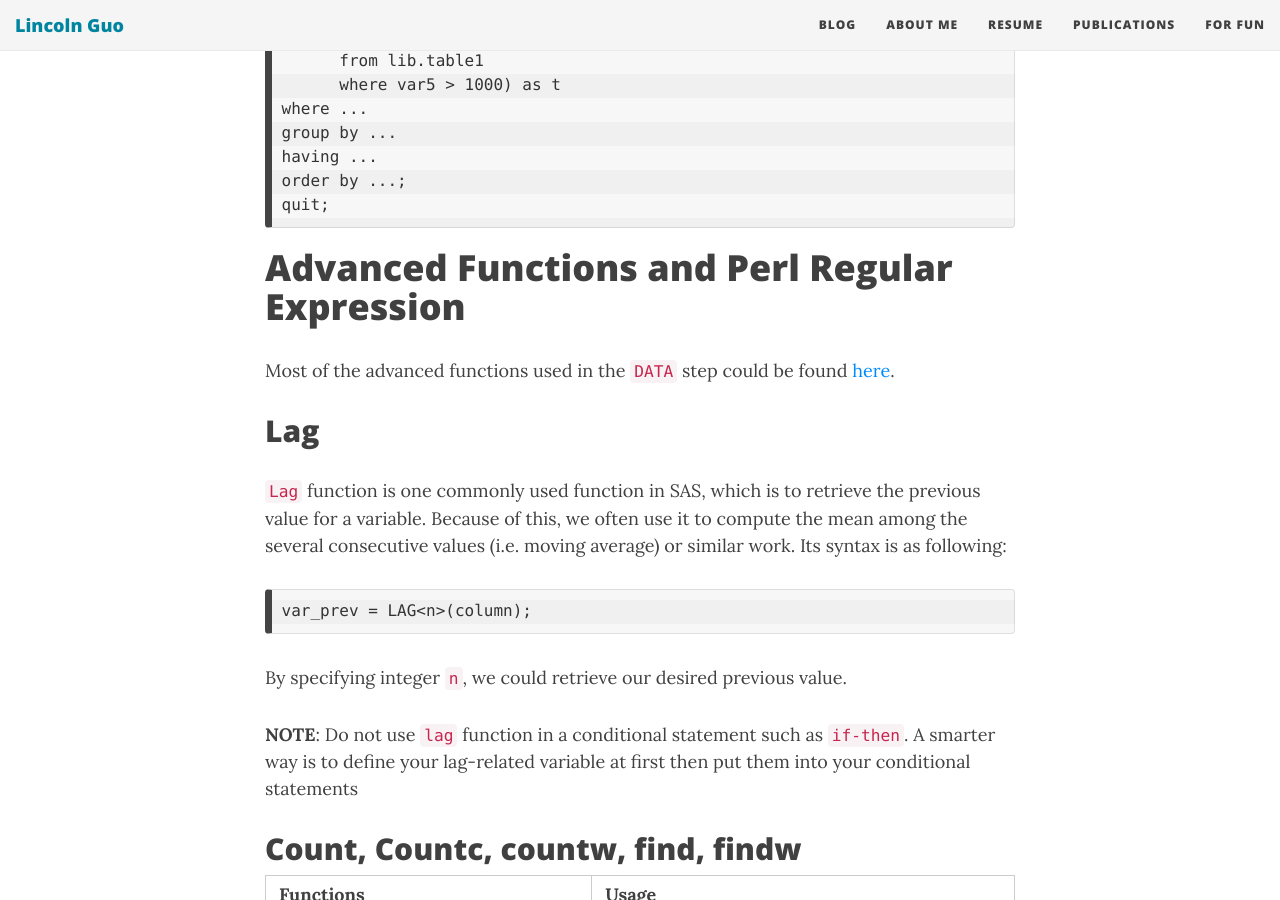
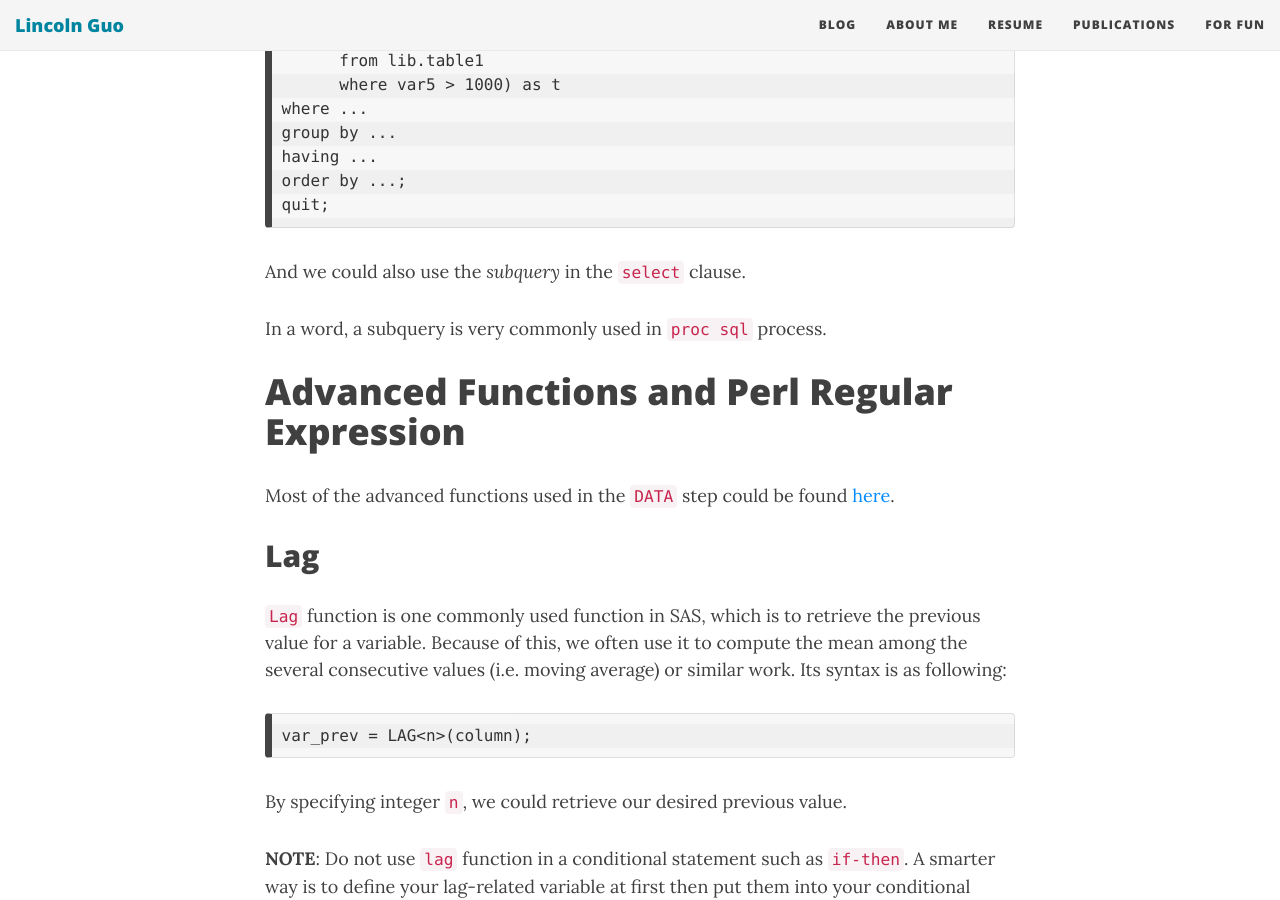
Before and after one commit to LinyiGuo96/LinyiGuo96.github.io, a Jekyll site: the page built from _posts/2021-04-28-SAS-Advanced-Study-Notes.md, in a window 1280 px wide and 900 px high, scrolled down 4337 px. Built offline with Jekyll 4.4.1, drawn with Linux system fonts in a browser that asks for light colours; nearby versions of some CDN libraries; comment, search, counter and statistics services are not loaded.

Commit message:
Update 2021-04-28-SAS-Advanced-Study-Notes.md

````diff
--- a/_posts/2021-04-28-SAS-Advanced-Study-Notes.md
+++ b/_posts/2021-04-28-SAS-Advanced-Study-Notes.md
@@ -140,6 +140,10 @@ order by ...;
 quit;
 ```
 
+And we could also use the _subquery_ in the `select` clause.
+
+In a word, a subquery is very commonly used in `proc sql` process.
+
 
 
 
````
